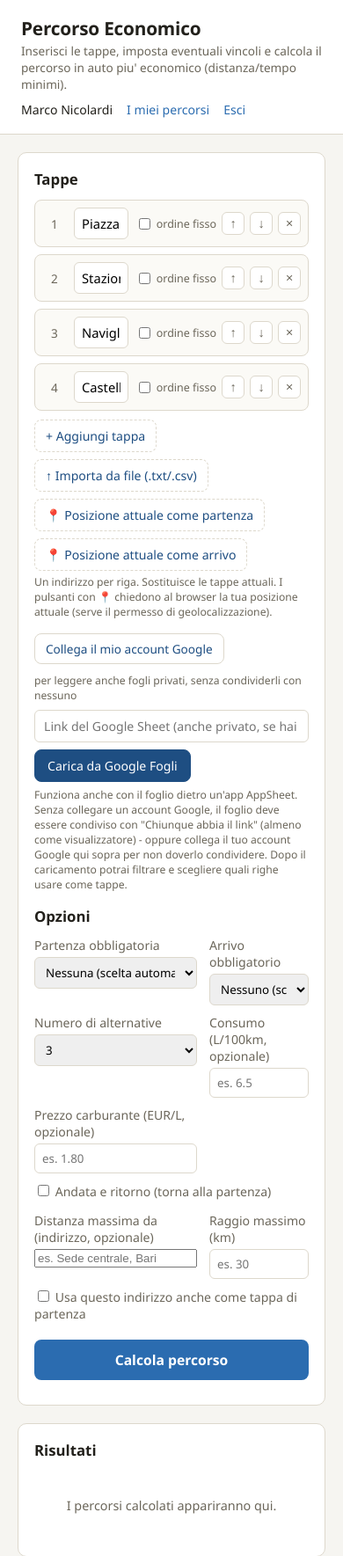
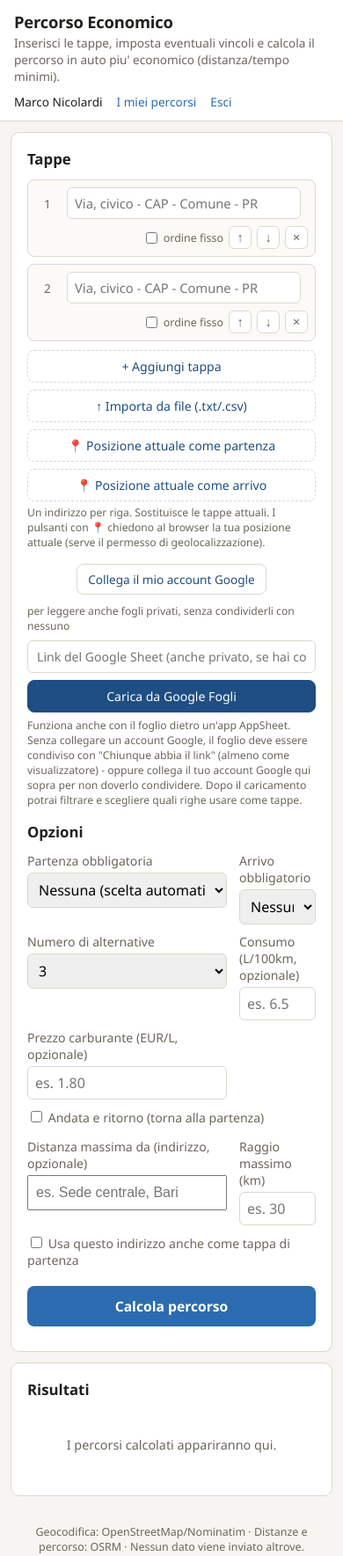
Before and after one commit to mnicolardi/percorso, a Flask app: page / in a window 390 px wide. Shown: the top 1769 px of the page at 88% size. Run offline with Flask 3, Linux system fonts and the light colour scheme; a user stored in the database is signed in; parts of the project's set-up code (start-up, migrations or seed data) failed here and were passed over.

Commit message:
Add files via upload

```diff
--- a/static/app.js
+++ b/static/app.js
@@ -35,13 +35,6 @@
     }
   }
   let layerCerchio = null;
-
-  const INDIRIZZI_ESEMPIO = [
-    "Piazza del Duomo, Milano",
-    "Stazione Centrale, Milano",
-    "Navigli, Milano",
-    "Castello Sforzesco, Milano",
-  ];
 
   function nuovaRigaTappa(valore) {
     contatoreTappe += 1;
@@ -156,8 +149,9 @@
     inputFile.value = "";
   });
 
-  // Precompila con alcune tappe di esempio al primo avvio
-  INDIRIZZI_ESEMPIO.forEach((ind) => nuovaRigaTappa(ind));
+  // Parte con due righe vuote pronte da compilare (nessun indirizzo di esempio precompilato)
+  nuovaRigaTappa("");
+  nuovaRigaTappa("");
   aggiornaSelettorePartenza();
 
   btnCalcola.addEventListener("click", calcola);
@@ -488,7 +482,7 @@
           <button type="button" class="btn-mappa">Mostra su mappa</button>
           <button type="button" class="btn-csv">Scarica CSV</button>
           <button type="button" class="btn-salva">Salva percorso</button>
-          <button type="button" class="btn-navigatore">Apri in Google Maps</button>
+          <a class="btn-navigatore" href="${urlGoogleMaps(alt).url}" target="_blank" rel="noopener noreferrer">Apri in Google Maps</a>
         </div>
       `;
       div.querySelector(".btn-mappa").addEventListener("click", () => {
@@ -498,7 +492,10 @@
       });
       div.querySelector(".btn-csv").addEventListener("click", () => scaricaCsv(alt, i));
       div.querySelector(".btn-salva").addEventListener("click", (ev) => salvaPercorso(alt, ev.target));
-      div.querySelector(".btn-navigatore").addEventListener("click", () => apriInGoogleMaps(alt));
+      if (urlGoogleMaps(alt).troncato) {
+        div.querySelector(".btn-navigatore").title =
+          "Google Maps accetta al massimo 25 tappe in un link diretto: sono incluse solo le prime 25.";
+      }
       risultatiEl.appendChild(div);
     });
   }
@@ -568,17 +565,18 @@
     URL.revokeObjectURL(url);
   }
 
-  function apriInGoogleMaps(alt) {
-    // Apre il percorso calcolato nell'app/sito di Google Maps, con tutte le
-    // tappe come waypoint nell'ordine scelto: sul telefono, se l'app di
-    // Google Maps e' installata, si apre direttamente li' con la
-    // navigazione pronta da avviare.
+  function urlGoogleMaps(alt) {
+    // Costruisce (senza aprirla) l'URL di Google Maps con tutte le tappe
+    // come waypoint nell'ordine scelto: viene messa nell'attributo href di
+    // un vero link <a>, cosi' il click lo apre come un link normale invece
+    // che con window.open() da JavaScript - metodo che molti browser
+    // (soprattutto su telefono) bloccano trattandolo come un popup.
     const tappe = alt.tappe;
-    if (!tappe.length) return;
+    if (!tappe.length) return { url: "#", troncato: false };
     const sequenzaCompleta = alt.andata_ritorno ? tappe.concat([tappe[0]]) : tappe;
 
     // Google Maps accetta un numero limitato di tappe in un link diretto:
-    // teniamoci larghi ma avvisiamo se il percorso e' piu' lungo di cosi'.
+    // teniamoci larghi ma segnaliamo se il percorso e' piu' lungo di cosi'.
     const MASSIMO_TAPPE_LINK = 25;
     let elenco = sequenzaCompleta;
     let troncato = false;
@@ -600,14 +598,7 @@
     let url = `https://www.google.com/maps/dir/?${params.toString()}`;
     if (intermedie) url += `&waypoints=${encodeURIComponent(intermedie)}`;
 
-    window.open(url, "_blank");
-
-    if (troncato) {
-      mostraMessaggio(
-        `Google Maps accetta al massimo ${MASSIMO_TAPPE_LINK} tappe in un link diretto: sono state incluse solo le prime ${MASSIMO_TAPPE_LINK}.`,
-        "avviso"
-      );
-    }
+    return { url, troncato };
   }
 
   async function mostraSuMappa(alt) {
--- a/static/auth.css
+++ b/static/auth.css
@@ -43,7 +43,7 @@
   border-radius: 6px;
   padding: 9px 10px;
   font-family: var(--font);
-  font-size: 0.95rem;
+  font-size: 16px; /* evita lo zoom automatico di iOS Safari sui campi piccoli */
 }
 
 .scheda-auth .btn-principale {
@@ -71,11 +71,18 @@
 .intestazione-con-utente h1 { margin: 0 0 2px; font-size: 1.3rem; }
 .intestazione-con-utente p { margin: 0; color: var(--testo-tenue); font-size: 0.85rem; }
 
-.nav-utente { display: flex; gap: 16px; font-size: 0.88rem; }
+.nav-utente { display: flex; align-items: center; gap: 16px; font-size: 0.88rem; flex-wrap: wrap; }
 .nav-utente a { color: var(--accento); text-decoration: none; }
 .nav-utente a:hover { text-decoration: underline; }
 
 .pagina-storico { max-width: 720px; margin: 0 auto; padding: 20px; }
+
+@media (max-width: 640px) {
+  .intestazione-con-utente { padding: 12px 16px; }
+  .intestazione-con-utente h1 { font-size: 1.15rem; }
+  .nav-utente { gap: 10px 16px; font-size: 0.85rem; width: 100%; }
+  .pagina-storico { padding: 14px; }
+}
 
 .elenco-storico { display: flex; flex-direction: column; gap: 8px; }
 
@@ -88,6 +95,7 @@
   border: 1px solid var(--bordo);
   border-radius: 8px;
   background: var(--pannello);
+  flex-wrap: wrap;
 }
 
 .riga-storico-dettagli { font-size: 0.8rem; color: var(--testo-tenue); margin-top: 2px; }
--- a/static/style.css
+++ b/static/style.css
@@ -24,6 +24,11 @@ header {
   padding: 22px 24px 16px;
   border-bottom: 1px solid var(--bordo);
   background: var(--pannello);
+  display: flex;
+  justify-content: space-between;
+  align-items: flex-start;
+  gap: 12px;
+  flex-wrap: wrap;
 }
 
 header h1 {
@@ -48,6 +53,94 @@ main {
 
 @media (max-width: 900px) {
   main { grid-template-columns: 1fr; }
+}
+
+/* --- Schermi da telefono: tocco piu' facile, meno spazio sprecato --- */
+@media (max-width: 640px) {
+  header {
+    padding: 14px 16px 12px;
+  }
+  header h1 { font-size: 1.25rem; }
+  header p { font-size: 0.85rem; }
+
+  main {
+    padding: 12px;
+    gap: 12px;
+  }
+
+  .pannello {
+    padding: 14px;
+    border-radius: 10px;
+  }
+  .pannello h2 { font-size: 1rem; }
+
+  /* Le tappe passano da una riga rigida a due righe: indirizzo sopra,
+     azioni (ordine fisso, sposta, rimuovi) sotto, cosi' i bottoni restano
+     abbastanza grandi da toccare col dito. */
+  .tappa {
+    grid-template-columns: 24px 1fr;
+    grid-template-rows: auto auto;
+  }
+  .tappa input[type="text"] {
+    font-size: 16px; /* evita lo zoom automatico di iOS Safari sui campi piccoli */
+    padding: 9px 8px;
+  }
+  .tappa-azioni {
+    grid-column: 1 / -1;
+    justify-content: flex-end;
+    flex-wrap: wrap;
+  }
+  .btn-icona {
+    width: 34px;
+    height: 34px;
+    font-size: 1rem;
+  }
+
+  .riga-aggiungi { flex-direction: column; }
+  .riga-aggiungi button {
+    width: 100%;
+    padding: 11px 12px;
+    font-size: 0.92rem;
+  }
+
+  .riga-collega-google { flex-direction: column; align-items: flex-start; }
+  .riga-foglio-google { flex-direction: column; }
+  .riga-foglio-google input[type="text"],
+  .riga-foglio-google button {
+    width: 100%;
+    font-size: 16px;
+  }
+  .foglio-controlli { flex-direction: column; align-items: stretch; }
+  .foglio-controlli input[type="text"] { font-size: 16px; }
+  .foglio-controlli button { padding: 9px 10px; }
+  .foglio-azioni { flex-direction: column; align-items: stretch; }
+  .foglio-azioni button { width: 100%; padding: 11px; }
+
+  .opzioni {
+    grid-template-columns: 1fr;
+  }
+  .opzioni select, .opzioni input[type="number"], .opzioni input[type="text"] {
+    font-size: 16px;
+    padding: 9px 8px;
+  }
+
+  .btn-principale { padding: 14px; font-size: 1rem; }
+
+  .alternativa { padding: 12px; }
+  .alternativa-cifre { flex-wrap: wrap; gap: 8px 16px; }
+  .alternativa-azioni {
+    flex-wrap: wrap;
+  }
+  .alternativa-azioni button,
+  .alternativa-azioni a {
+    flex: 1 1 calc(50% - 8px);
+    padding: 10px;
+    font-size: 0.85rem;
+    min-height: 40px;
+    justify-content: center;
+  }
+
+  #mappa { height: 300px; }
 }
 
 .pannello {
@@ -375,15 +468,22 @@ button {
 }
 .elenco-tappe-ordinate li { margin-bottom: 2px; }
 
-.alternativa-azioni { display: flex; gap: 8px; }
-.alternativa-azioni button {
+.alternativa-azioni { display: flex; gap: 8px; flex-wrap: wrap; }
+.alternativa-azioni button,
+.alternativa-azioni a {
   border: 1px solid var(--bordo);
   background: #fbfaf6;
   border-radius: 6px;
   padding: 6px 10px;
   font-size: 0.82rem;
+  color: var(--testo);
+  text-decoration: none;
+  display: inline-flex;
+  align-items: center;
+  cursor: pointer;
 }
-.alternativa-azioni button:hover { background: #eef3f8; }
+.alternativa-azioni button:hover,
+.alternativa-azioni a:hover { background: #eef3f8; }
 
 #mappa {
   height: 420px;
```
